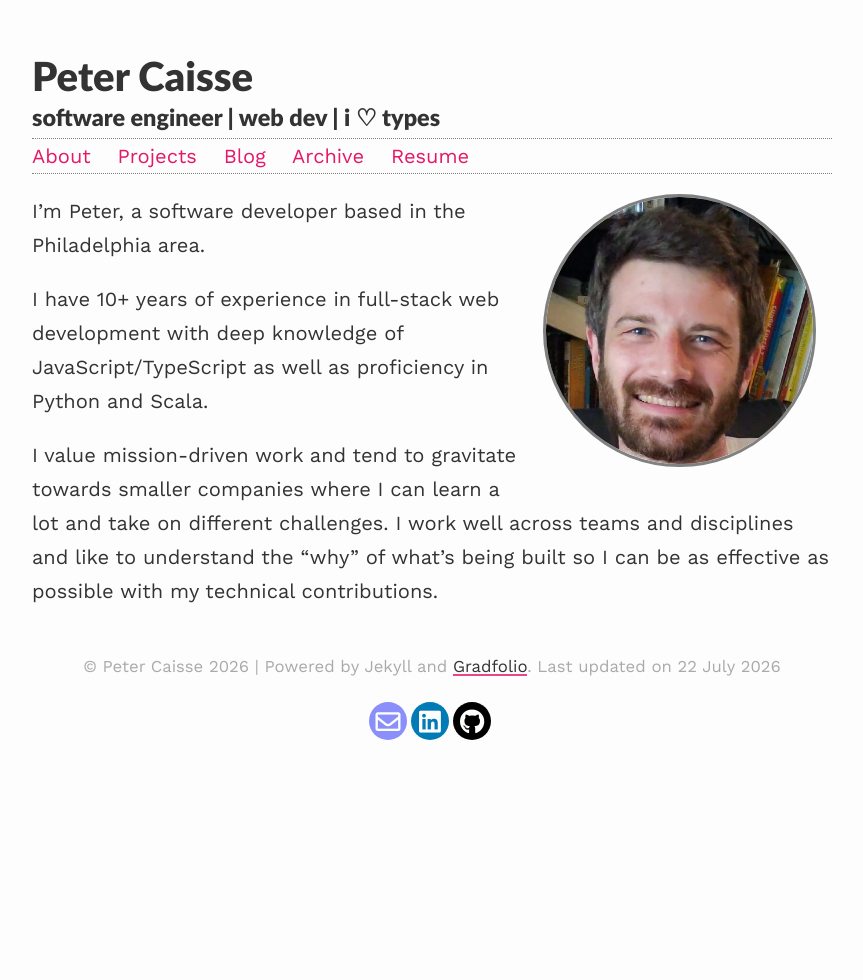
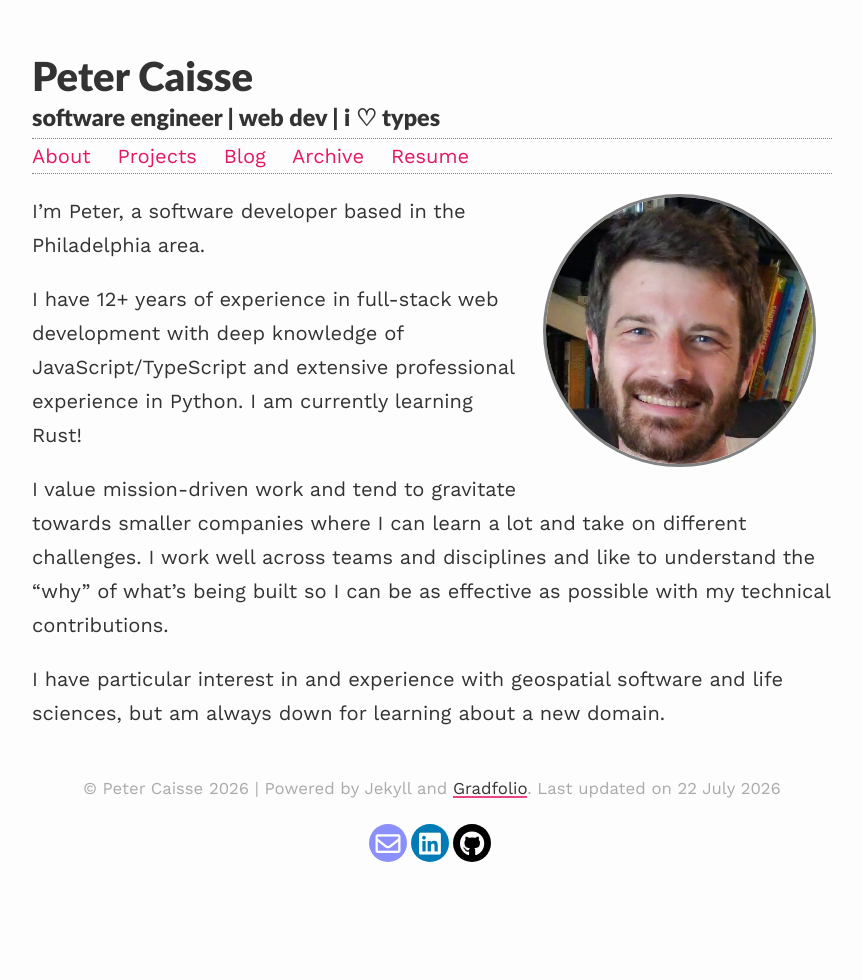
Before and after one commit to pcaisse/pcaisse.github.io, a Jekyll site: the page built from index.md, in a window 1280 px wide. Shown: the whole page, without its empty margins (208-1071 px from the left). Built offline with Jekyll 4.4.1, drawn with Linux system fonts in a browser that asks for light colours; nearby versions of some CDN libraries.

Commit message:
Update index.md

```diff
--- a/index.md
+++ b/index.md
@@ -9,10 +9,12 @@ published: true
 
 I'm Peter, a software developer based in the Philadelphia area.
 
-I have 10+ years of experience in full-stack web development with deep knowledge
-of JavaScript/TypeScript as well as proficiency in Python and Scala.
+I have 12+ years of experience in full-stack web development with deep knowledge
+of JavaScript/TypeScript and extensive professional experience in Python. I am currently learning Rust!
 
 I value mission-driven work and tend to gravitate towards smaller companies
 where I can learn a lot and take on different challenges. I work well across
 teams and disciplines and like to understand the "why" of what's being built so
 I can be as effective as possible with my technical contributions.
+
+I have particular interest in and experience with geospatial software and life sciences, but am always down for learning about a new domain.
```
